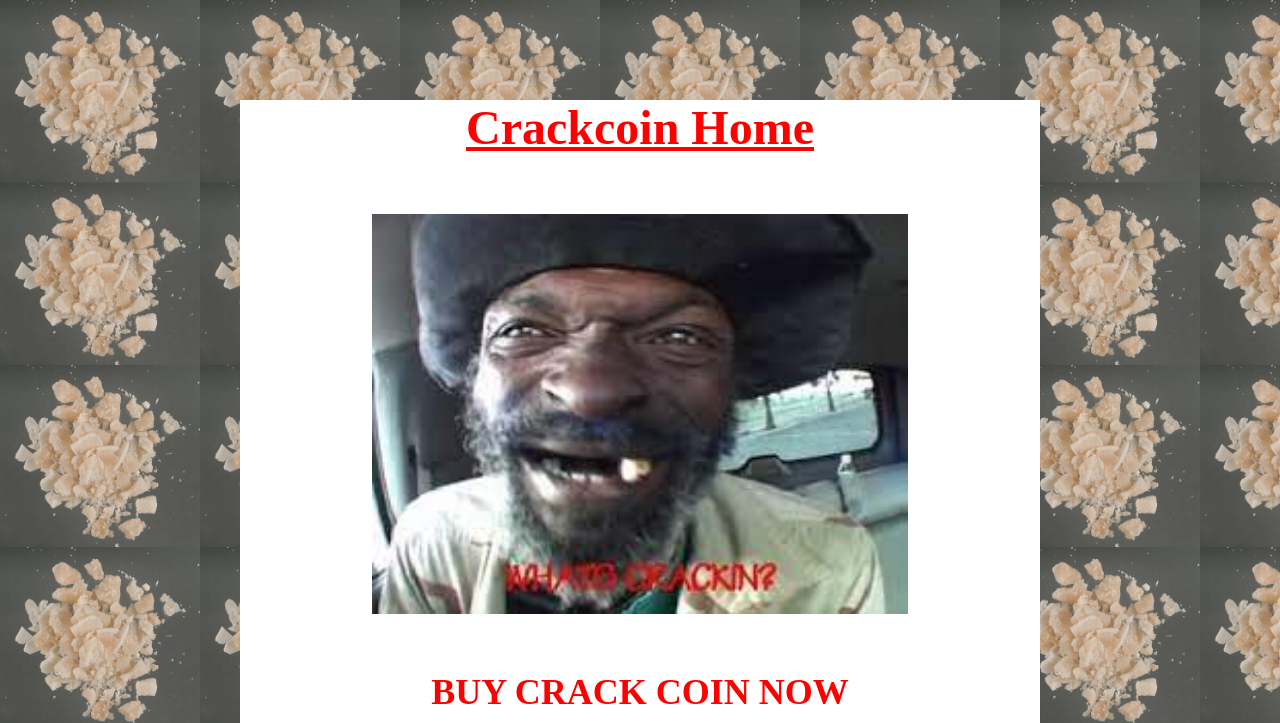
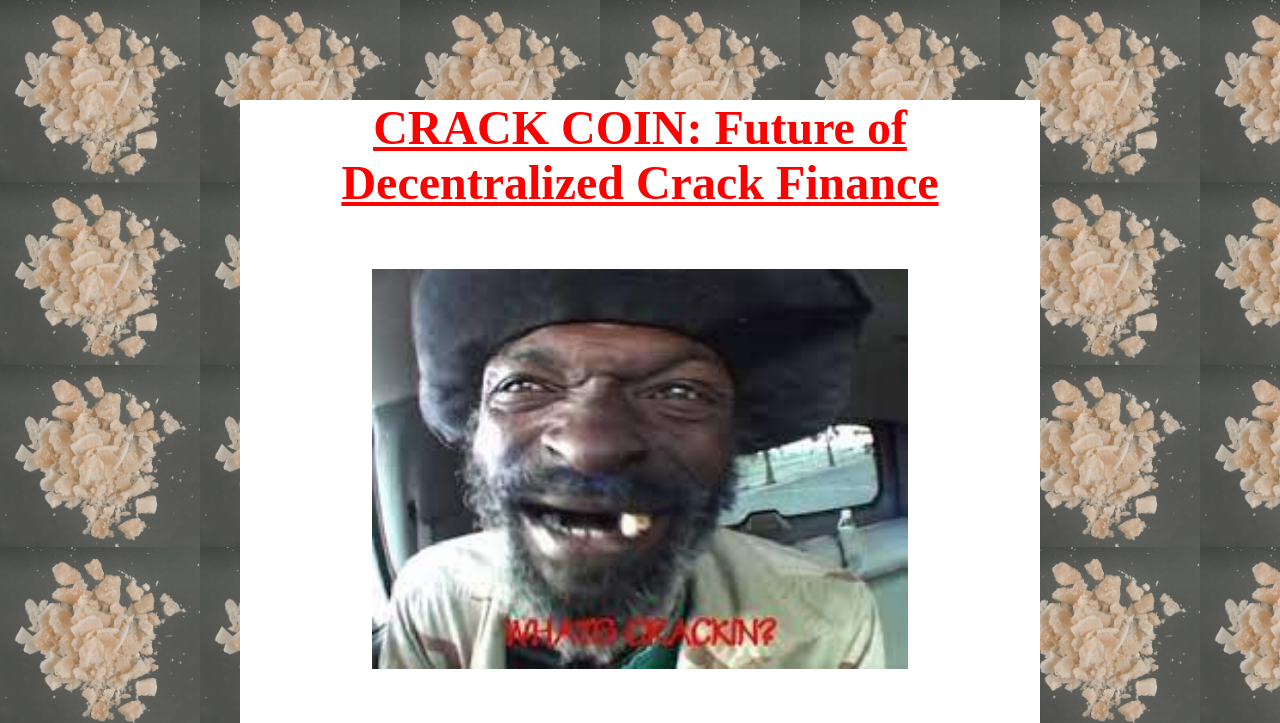
Before and after one commit to crackfinance/crackfinance.github.io, a plain HTML site: page index.html in a window 1280 px wide. Shown: the top 723 px of the page. Drawn offline with Linux system fonts and the light colour scheme.

Commit message:
crack phrase

```diff
--- a/index.html
+++ b/index.html
@@ -8,7 +8,7 @@
 	<body>
 		<h1 class="headings">
 			<a href="/" style="text-align:left">
-				Crackcoin Home
+				CRACK COIN: Future of Decentralized Crack Finance
 			</a>
 		</h1>
 
```
